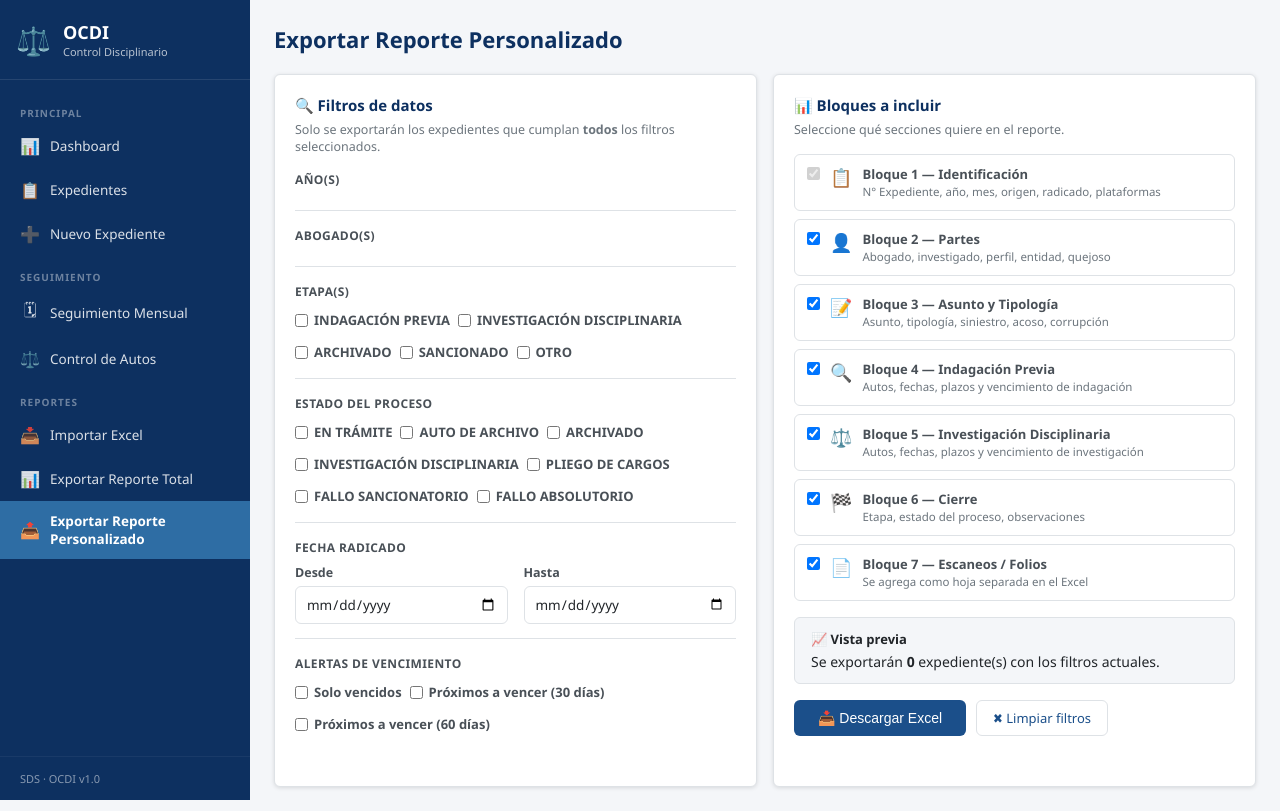
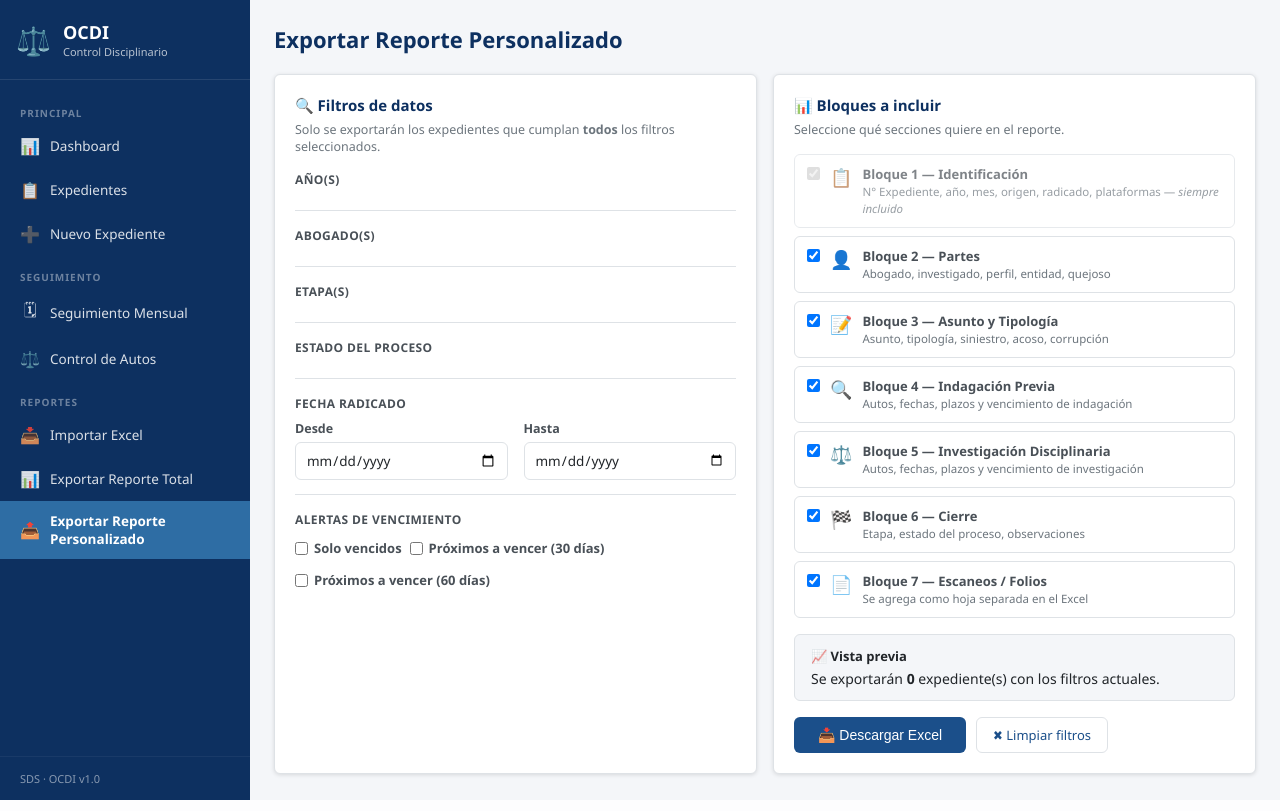
Before and after one commit to jdbarajass/SDS_OCDI, a FastAPI app: page /exportar-filtrado in a window 1280 px wide. Run offline with FastAPI, Linux system fonts and the light colour scheme; data that the repository does not hold is empty.

Commit message:
Corregir exportar reporte personalizado — filtros y bloque identificacion
- Etapas y estados ahora se cargan desde la BD real en lugar de lista
  hardcodeada, evitando que los filtros devuelvan 0 resultados por
  diferencias de tildes o puntos en los datos importados desde Excel
- Bloque Identificacion: reemplazar checkbox disabled por hidden input
  para que N° Expediente, Año etc. siempre se incluyan en el reporte

Co-Authored-By: Claude Sonnet 4.6 <noreply@anthropic.com>

```diff
--- a/app/routers/expedientes.py
+++ b/app/routers/expedientes.py
@@ -485,6 +485,13 @@ async def exportar_filtrado_form(request: Request):
     abogados = [r[0] for r in conn.execute(
         "SELECT DISTINCT nombre_abogado FROM expedientes WHERE nombre_abogado IS NOT NULL ORDER BY nombre_abogado"
     ).fetchall()]
+    # Cargar valores reales desde BD para que los filtros coincidan exactamente
+    etapas_bd = [r[0] for r in conn.execute(
+        "SELECT DISTINCT etapa FROM expedientes WHERE etapa IS NOT NULL ORDER BY etapa"
+    ).fetchall()]
+    estados_bd = [r[0] for r in conn.execute(
+        "SELECT DISTINCT estado_proceso FROM expedientes WHERE estado_proceso IS NOT NULL ORDER BY estado_proceso"
+    ).fetchall()]
     total = conn.execute("SELECT COUNT(*) FROM expedientes").fetchone()[0]
     conn.close()
 
@@ -493,8 +500,8 @@ async def exportar_filtrado_form(request: Request):
         "active": "exportar",
         "anios": anios,
         "abogados": abogados,
-        "etapas": ETAPAS,
-        "estados": ESTADOS,
+        "etapas": etapas_bd,
+        "estados": estados_bd,
         "total_preview": total,
         "filtros": {
             "anios": [], "abogados": [], "etapas": [], "estados": [],
--- a/app/templates/exportar_filtrado.html
+++ b/app/templates/exportar_filtrado.html
@@ -105,13 +105,15 @@
         <h3 class="panel-title">📊 Bloques a incluir</h3>
         <p class="panel-desc">Seleccione qué secciones quiere en el reporte.</p>
 
+        <!-- Identificación siempre incluido: se envía como hidden para que no se pueda omitir -->
+        <input type="hidden" name="bloques" value="identificacion">
         <div class="bloque-check">
-            <label class="bloque-item">
-                <input type="checkbox" name="bloques" value="identificacion" checked disabled>
+            <label class="bloque-item" style="opacity:0.7; cursor:default">
+                <input type="checkbox" checked disabled style="cursor:default">
                 <span class="bloque-icon">📋</span>
                 <div>
                     <strong>Bloque 1 — Identificación</strong>
-                    <small>N° Expediente, año, mes, origen, radicado, plataformas</small>
+                    <small>N° Expediente, año, mes, origen, radicado, plataformas — <em>siempre incluido</em></small>
                 </div>
             </label>
             <label class="bloque-item">
```
